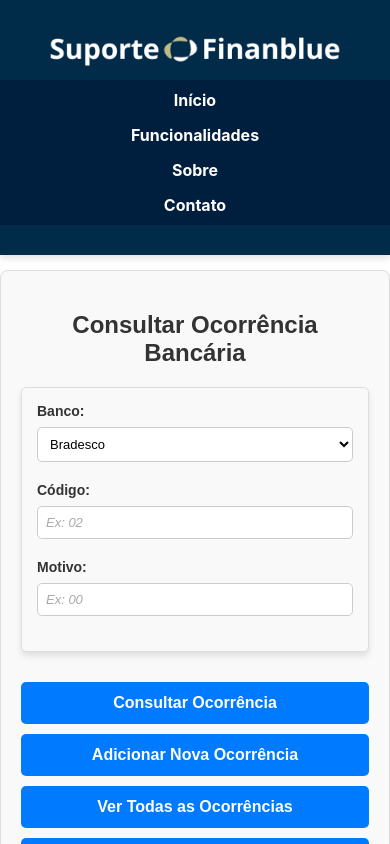
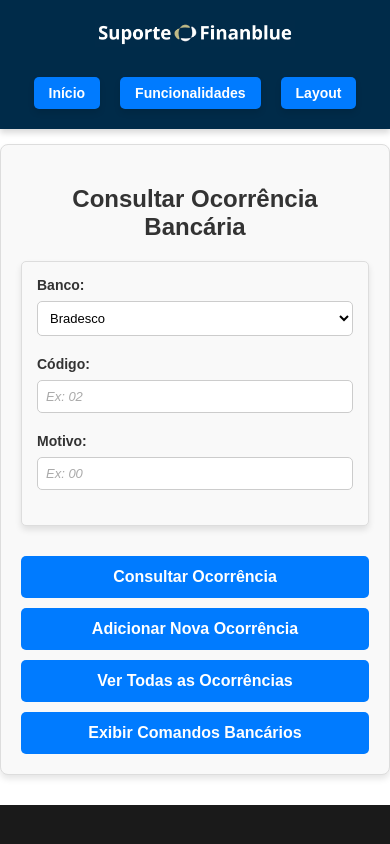
Before and after one commit to gildevson/OcorrenciasBancarias, a React (Create React App) app: page / in a window 390 px wide. Shown: the top 844 px of the page. Built offline with nearby package versions, Linux system fonts and the light colour scheme.

Commit message:
Adicionando atuliazação do frontend

```diff
--- a/src/components/ConsultarAdicionarOcorrencia/ConsultarAdicionarOcorrencia.js
+++ b/src/components/ConsultarAdicionarOcorrencia/ConsultarAdicionarOcorrencia.js
@@ -15,6 +15,8 @@ const ConsultarAdicionarOcorrencia = () => {
     "Grafeno",
     "Sicoob",
     "LiveBank",
+    "Banco_do_Brasil",
+    "Banco_Bic"
   ];
 
   const [bancoConsulta, setBancoConsulta] = useState(bancosDisponiveis[0]);
--- a/src/components/Header/Header.css
+++ b/src/components/Header/Header.css
@@ -1,63 +1,149 @@
+/* HEADER */
 .header {
   background-color: #002B49; /* Azul escuro */
-  padding: 30px 0;
+  padding: 20px 0;
   text-align: center;
-  box-shadow: 0px 4px 6px rgba(0, 0, 0, 0.1); /* Sombra leve */
+  box-shadow: 0 4px 6px rgba(0, 0, 0, 0.15); /* Sombra sutil */
+  display: flex;
+  flex-direction: column;
+  align-items: center;
 }
 
 .header-content {
   display: flex;
-  justify-content: center;
   align-items: center;
   margin-bottom: 10px;
 }
 
 .header-logo {
-  width: 80%; /* Aumenta o tamanho */
-  max-width: 400px; /* Limite máximo ajustado */
-  height: auto; /* Mantém a proporção da imagem */
+  max-width: 200px; /* Ajusta tamanho da logo */
+  height: auto;
   object-fit: contain;
 }
 
 .header-nav {
-  background-color: #001f3f; /* Tom mais escuro */
-  padding: 10px 0;
+  display: flex;
+  justify-content: center;
+  gap: 15px; /* Espaçamento entre botões */
+  margin-top: 10px;
 }
 
 .header-nav-list {
+  list-style: none;
+  padding: 0;
+  margin: 0;
   display: flex;
-  justify-content: center;
-  gap: 36px; /* Espaçamento entre os itens */
-  list-style: none;
-  margin: 0;
-  padding: 0;
+  gap: 20px; /* Ajusta espaçamento entre os itens */
 }
 
 .header-nav-link {
+  background-color: #007bff; /* Azul padrão dos botões */
   color: #ffffff; /* Cor do texto */
-  text-decoration: none; /* Remove o sublinhado */
-  font-size: 18px; /* Tamanho ajustado para maior legibilidade */
-  font-weight: bold; /* Negrito para destaque */
-  transition: color 0.3s ease;
+  text-decoration: none;
+  font-size: 16px;
+  font-weight: bold;
+  padding: 10px 20px; /* Ajusta tamanho do botão */
+  border-radius: 5px; /* Bordas arredondadas */
+  transition: background-color 0.3s ease, transform 0.2s ease;
+  box-shadow: 0 4px 6px rgba(0, 0, 0, 0.1); /* Adiciona sombra */
 }
 
 .header-nav-link:hover {
-  color: #00baff; /* Cor de destaque ao passar o mouse */
+  background-color: #0056b3; /* Azul mais escuro no hover */
+  transform: translateY(-3px); /* Efeito de elevação */
+}
+
+.header-nav-link:active {
+  transform: translateY(1px); /* Efeito de clique */
 }
 
 /* Responsividade */
 @media (max-width: 768px) {
-  .header-logo {
-    width: 90%; /* Aumenta ainda mais em telas menores */
-    max-width: 300px; /* Ajusta o limite em telas pequenas */
-  }
-
-  .header-nav-list {
-    flex-direction: column; /* Empilha os links em dispositivos móveis */
-    gap: 15px; /* Espaçamento vertical entre os itens */
+  .header-nav {
+    flex-direction: column; /* Empilha os botões em telas menores */
+    gap: 10px;
   }
 
   .header-nav-link {
-    font-size: 16px; /* Tamanho menor para caber bem */
+    font-size: 14px; /* Ajusta o tamanho dos botões */
+    padding: 8px 15px; /* Reduz o preenchimento */
   }
 }
+
+.overlay-content ul {
+  list-style-type: disc;
+  padding-left: 20px;
+  margin-top: 10px;
+}
+
+.overlay-content ul li {
+  margin-bottom: 5px;
+  font-size: 14px;
+  color: #333;
+}
+
+
+/* Overlay */
+.overlay {
+  position: fixed;
+  top: 0;
+  left: 0;
+  width: 100%;
+  height: 100%;
+  background: rgba(0, 0, 0, 0.5);
+  display: flex;
+  align-items: center;
+  justify-content: center;
+  z-index: 1000;
+}
+
+.overlay-content {
+  background: white;
+  padding: 20px;
+  border-radius: 10px;
+  width: 90%;
+  max-width: 600px;
+  box-shadow: 0 4px 8px rgba(0, 0, 0, 0.2);
+  text-align: center;
+}
+
+.overlay-close {
+  background-color: #6c757d;
+  color: white;
+  border: none;
+  padding: 10px 20px;
+  border-radius: 5px;
+  cursor: pointer;
+  margin-top: 20px;
+}
+
+.overlay-close:hover {
+  background-color: #5a6268;
+}
+
+/* Tabela */
+.command-table {
+  width: 100%;
+  border-collapse: collapse;
+  margin-top: 20px;
+}
+
+.command-table th,
+.command-table td {
+  border: 1px solid #ddd;
+  padding: 8px;
+  text-align: left;
+}
+
+.command-table th {
+  background-color: #f2f2f2;
+  font-weight: bold;
+}
+
+.command-table tr:nth-child(even) {
+  background-color: #f9f9f9;
+}
+
+.command-table tr:hover {
+  background-color: #f1f1f1;
+}
--- a/src/components/Header/Header.js
+++ b/src/components/Header/Header.js
@@ -1,8 +1,91 @@
-import React from "react";
+import React, { useState } from "react";
 import "./Header.css";
-import logo from "../../assets/logo.png"; // Certifique-se do caminho correto para a imagem
+import logo from "../../assets/logo.png";
 
 const Header = () => {
+  const [activeSection, setActiveSection] = useState("");
+
+  const handleNavClick = (section) => {
+    setActiveSection(section);
+  };
+
+  const closeOverlay = () => {
+    setActiveSection("");
+  };
+
+  const getContentForSection = (section) => {
+    switch (section) {
+      case "Início":
+        return (
+          <div>
+            <h2>Comandos Bancários</h2>
+            <table className="command-table">
+              <thead>
+                <tr>
+                  <th>NÚMERO</th>
+                  <th>DESCRIÇÃO</th>
+                </tr>
+              </thead>
+              <tbody>
+                <tr>
+                  <td>02</td>
+                  <td>Solicitar Baixa</td>
+                </tr>
+                <tr>
+                  <td>04</td>
+                  <td>Conceder Abatimento</td>
+                </tr>
+                <tr>
+                  <td>05</td>
+                  <td>Cancelar Abatimento</td>
+                </tr>
+                <tr>
+                  <td>06</td>
+                  <td>Prorrogar Documento</td>
+                </tr>
+                <tr>
+                  <td>09</td>
+                  <td>Protestar Documento</td>
+                </tr>
+                <tr>
+                  <td>19</td>
+                  <td>Sustar Protesto</td>
+                </tr>
+                <tr>
+                  <td>23</td>
+                  <td>Alterar Carteira</td>
+                </tr>
+                <tr>
+                  <td>31</td>
+                  <td>Cancelar Protesto</td>
+                </tr>
+                <tr>
+                  <td>18</td>
+                  <td>Sustar Protesto/Baixar</td>
+                </tr>
+              </tbody>
+            </table>
+          </div>
+        );
+      case "Funcionalidades":
+        return (
+          <div>
+            <h2>Funcionalidades</h2>
+            <p>Descubra todas as funcionalidades disponíveis no sistema e aprenda como utilizá-las.</p>
+          </div>
+        );
+      case "Layout":
+        return (
+          <div>
+            <h2>Layout</h2>
+            <p>Explore os diferentes layouts e opções de personalização do sistema.</p>
+          </div>
+        );
+      default:
+        return null;
+    }
+  };
+
   return (
     <header className="header">
       <div className="header-content">
@@ -11,27 +94,42 @@ const Header = () => {
       <nav className="header-nav">
         <ul className="header-nav-list">
           <li>
-            <a href="#home" className="header-nav-link">
+            <button
+              className="header-nav-link"
+              onClick={() => handleNavClick("Início")}
+            >
               Início
-            </a>
+            </button>
           </li>
           <li>
-            <a href="#features" className="header-nav-link">
+            <button
+              className="header-nav-link"
+              onClick={() => handleNavClick("Funcionalidades")}
+            >
               Funcionalidades
-            </a>
+            </button>
           </li>
           <li>
-            <a href="#about" className="header-nav-link">
-              Sobre
-            </a>
-          </li>
-          <li>
-            <a href="#contact" className="header-nav-link">
-              Contato
-            </a>
+            <button
+              className="header-nav-link"
+              onClick={() => handleNavClick("Layout")}
+            >
+              Layout
+            </button>
           </li>
         </ul>
       </nav>
+
+      {activeSection && (
+        <div className="overlay">
+          <div className="overlay-content">
+            {getContentForSection(activeSection)}
+            <button className="overlay-close" onClick={closeOverlay}>
+              Fechar
+            </button>
+          </div>
+        </div>
+      )}
     </header>
   );
 };
```
